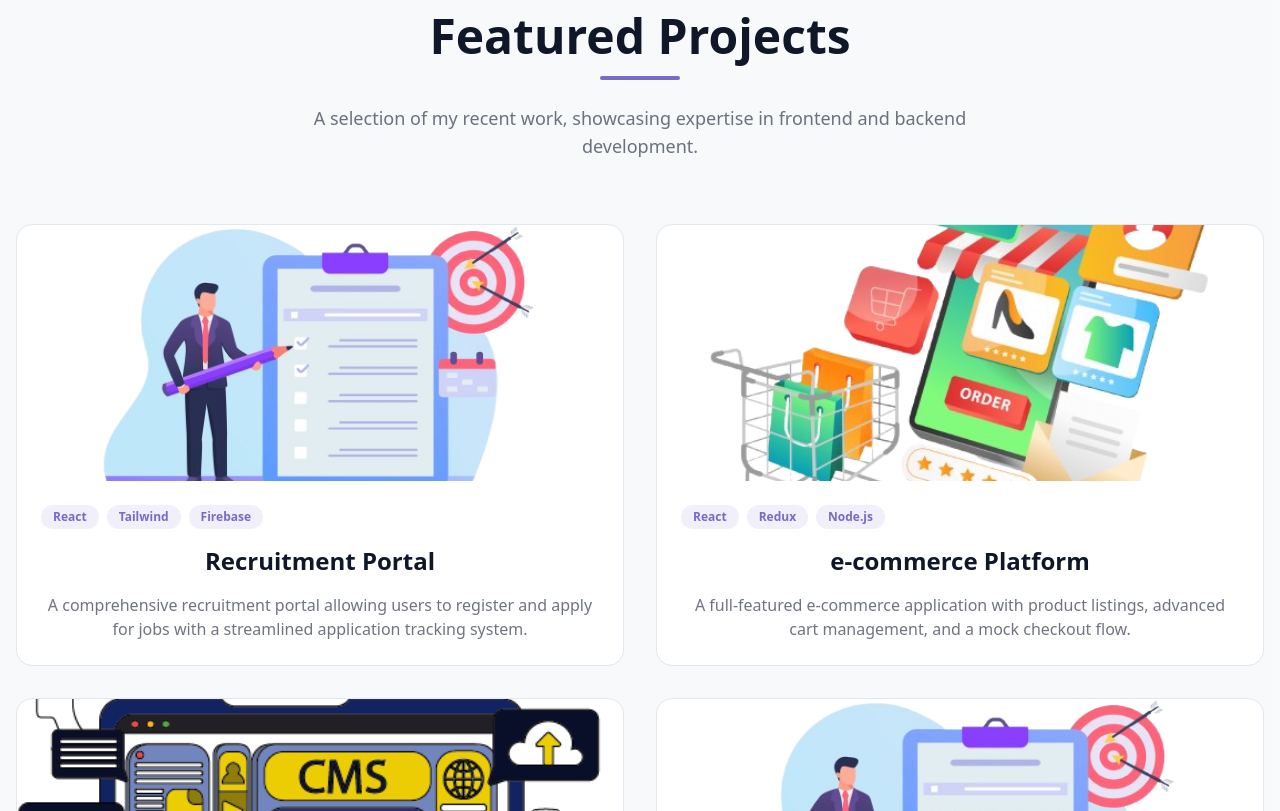
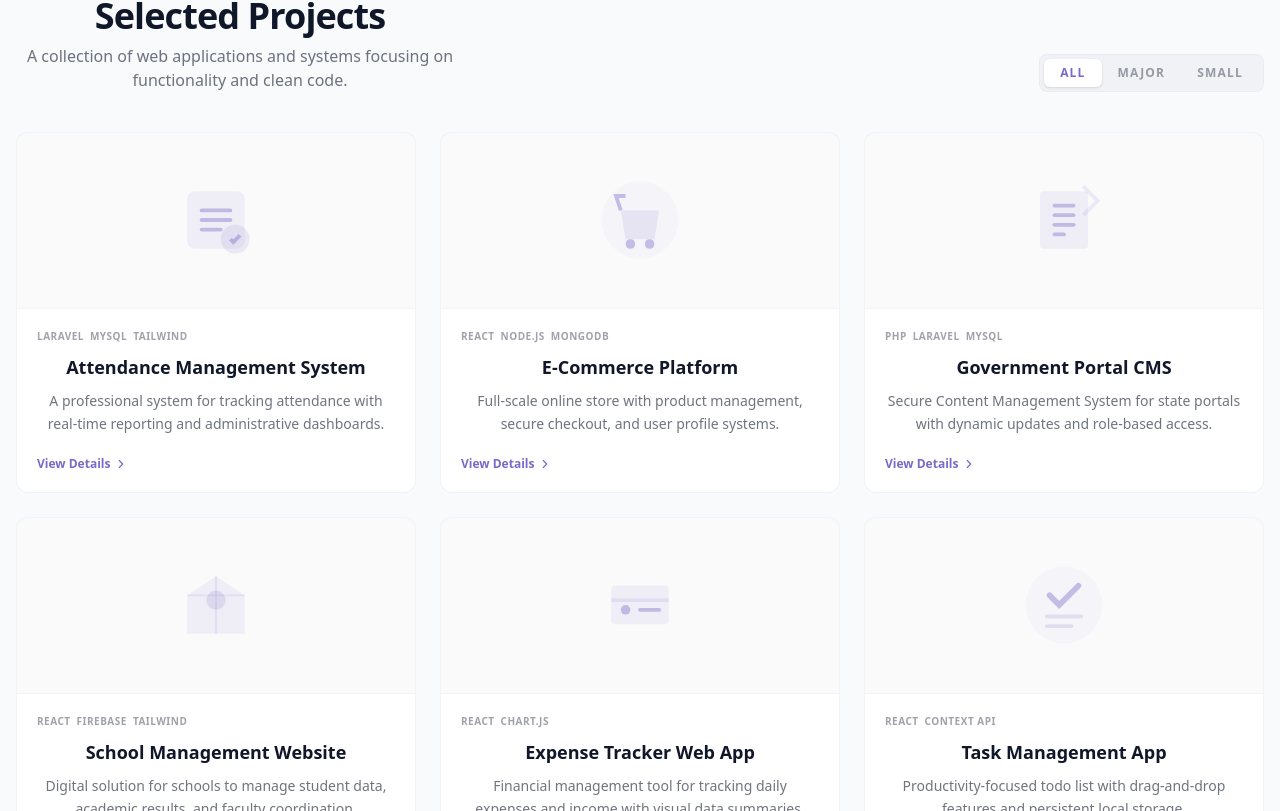
Before and after one commit to konwardk/portfolio, a React (Vite) app: page / in a window 1280 px wide. Shown: the part 1809-2620 px from the top of the page. Built offline with nearby package versions, Linux system fonts and the light colour scheme.

Commit message:
working on mail service

```diff
--- a/package.json
+++ b/package.json
@@ -10,6 +10,7 @@
     "preview": "vite preview"
   },
   "dependencies": {
+    "@emailjs/browser": "^4.4.1",
     "@radix-ui/react-toast": "^1.2.11",
     "@tailwindcss/vite": "^4.1.4",
     "class-variance-authority": "^0.7.1",
--- a/src/components/Projects.jsx
+++ b/src/components/Projects.jsx
@@ -1,118 +1,218 @@
 /* eslint-disable react/prop-types */
-import { motion } from "framer-motion";
-import { ExternalLink, Github } from "lucide-react";
+import { motion, AnimatePresence } from "framer-motion";
+import {
+  ExternalLink,
+  Github,
+  Folder,
+  Layout,
+  Code,
+  Monitor,
+  ChevronRight
+} from "lucide-react";
+import { useState } from "react";
 
 const projectData = [
+  // Major Projects
   {
-    title: "Recruitment Portal",
-    description: "A comprehensive recruitment portal allowing users to register and apply for jobs with a streamlined application tracking system.",
-    image: "/projects/todo-vector.png",
-    tags: ["React", "Tailwind", "Firebase"],
+    title: "Attendance Management System",
+    description: "A professional system for tracking attendance with real-time reporting and administrative dashboards.",
+    svg: (
+      <svg viewBox="0 0 100 100" className="w-24 h-24 text-primary/40">
+        <rect x="20" y="20" width="60" height="60" rx="8" fill="currentColor" opacity="0.2" />
+        <path d="M35 40h30M35 50h30M35 60h20" stroke="currentColor" strokeWidth="4" strokeLinecap="round" />
+        <circle cx="70" cy="70" r="15" fill="currentColor" opacity="0.3" />
+        <path d="M65 70l3 3 7-7" stroke="currentColor" strokeWidth="4" fill="none" />
+      </svg>
+    ),
+    tags: ["Laravel", "MySQL", "Tailwind"],
+    category: "major",
     link: "#",
     github: "#"
   },
   {
-    title: "e-commerce Platform",
-    description: "A full-featured e-commerce application with product listings, advanced cart management, and a mock checkout flow.",
-    image: "/projects/ecommerce-vector.png",
-    tags: ["React", "Redux", "Node.js"],
+    title: "E-Commerce Platform",
+    description: "Full-scale online store with product management, secure checkout, and user profile systems.",
+    svg: (
+      <svg viewBox="0 0 100 100" className="w-24 h-24 text-primary/40">
+        <circle cx="50" cy="50" r="40" fill="currentColor" opacity="0.1" />
+        <path d="M30 40h40l-5 30H35z" fill="currentColor" opacity="0.3" />
+        <path d="M30 40L25 25h10" stroke="currentColor" strokeWidth="4" fill="none" />
+        <circle cx="40" cy="75" r="5" fill="currentColor" />
+        <circle cx="60" cy="75" r="5" fill="currentColor" />
+      </svg>
+    ),
+    tags: ["React", "Node.js", "MongoDB"],
+    category: "major",
     link: "#",
     github: "#"
   },
   {
-    title: "Government State Portal CMS",
-    description: "A secure Content Management System built for the Meghalaya State Portal, focusing on content integrity and role-based access.",
-    image: "/projects/cms-vector.png",
-    tags: ["Laravel", "MySQL", "Bootstrap"],
+    title: "Government Portal CMS",
+    description: "Secure Content Management System for state portals with dynamic updates and role-based access.",
+    svg: (
+      <svg viewBox="0 0 100 100" className="w-24 h-24 text-primary/40">
+        <rect x="25" y="20" width="50" height="60" rx="4" fill="currentColor" opacity="0.2" />
+        <path d="M40 35h20M40 45h20M40 55h20M40 65h10" stroke="currentColor" strokeWidth="4" strokeLinecap="round" />
+        <path d="M70 15l15 15-15 15" stroke="currentColor" strokeWidth="4" fill="none" opacity="0.3" />
+      </svg>
+    ),
+    tags: ["PHP", "Laravel", "MySQL"],
+    category: "major",
+    link: "#",
+    github: "#"
+  },
+  {
+    title: "School Management Website",
+    description: "Digital solution for schools to manage student data, academic results, and faculty coordination.",
+    svg: (
+      <svg viewBox="0 0 100 100" className="w-24 h-24 text-primary/40">
+        <path d="M20 80h60V40L50 20 20 40z" fill="currentColor" opacity="0.2" />
+        <path d="M50 20v60M20 40h60" stroke="currentColor" strokeWidth="2" opacity="0.3" />
+        <circle cx="50" cy="45" r="10" fill="currentColor" opacity="0.4" />
+      </svg>
+    ),
+    tags: ["React", "Firebase", "Tailwind"],
+    category: "major",
+    link: "#",
+    github: "#"
+  },
+  {
+    title: "Expense Tracker Web App",
+    description: "Financial management tool for tracking daily expenses and income with visual data summaries.",
+    svg: (
+      <svg viewBox="0 0 100 100" className="w-24 h-24 text-primary/40">
+        <rect x="20" y="30" width="60" height="40" rx="4" fill="currentColor" opacity="0.2" />
+        <path d="M20 45h60" stroke="currentColor" strokeWidth="4" opacity="0.3" />
+        <circle cx="35" cy="55" r="5" fill="currentColor" />
+        <path d="M50 55h20" stroke="currentColor" strokeWidth="4" strokeLinecap="round" />
+      </svg>
+    ),
+    tags: ["React", "Chart.js"],
+    category: "minor",
     link: "#",
     github: "#"
   },
   {
     title: "Task Management App",
-    description: "A productivity-focused todo application with local persistence, category filtering, and an intuitive drag-and-drop interface.",
-    image: "/projects/todo-vector.png",
-    tags: ["React", "Context API", "Local Storage"],
+    description: "Productivity-focused todo list with drag-and-drop features and persistent local storage.",
+    svg: (
+      <svg viewBox="0 0 100 100" className="w-24 h-24 text-primary/40">
+        <circle cx="50" cy="50" r="40" fill="currentColor" opacity="0.1" />
+        <path d="M35 40l10 10 20-20" stroke="currentColor" strokeWidth="6" fill="none" strokeLinecap="round" />
+        <rect x="30" y="60" width="40" height="4" rx="2" fill="currentColor" opacity="0.4" />
+        <rect x="30" y="70" width="30" height="4" rx="2" fill="currentColor" opacity="0.4" />
+      </svg>
+    ),
+    tags: ["React", "Context API"],
+    category: "minor",
     link: "#",
     github: "#"
-  },
+  }
 ];
 
-const ProjectCard = ({ project, index }) => {
-  const { title, description, image, tags, link, github } = project;
+const ProjectCard = ({ project }) => {
+  const { title, description, svg, tags, link, github } = project;
   return (
     <motion.div
-      initial={{ opacity: 0, y: 20 }}
-      whileInView={{ opacity: 1, y: 0 }}
-      transition={{ delay: index * 0.1 }}
-      viewport={{ once: true, margin: "-50px" }}
-      className="group relative bg-card border border-border rounded-2xl overflow-hidden hover:shadow-2xl hover:shadow-primary/10 transition-all duration-500"
+      layout
+      initial={{ opacity: 0, y: 10 }}
+      animate={{ opacity: 1, y: 0 }}
+      exit={{ opacity: 0, y: 10 }}
+      className="group bg-card border border-border/50 rounded-xl overflow-hidden hover:border-primary/40 transition-all duration-300"
     >
-      {/* Image Container */}
-      <div className="relative h-64 overflow-hidden">
-        <img
-          src={image}
-          alt={title}
-          className="w-full h-full object-cover transition-transform duration-500 group-hover:scale-110"
-        />
-        <div className="absolute inset-0 bg-gradient-to-t from-background/90 via-background/20 to-transparent opacity-0 group-hover:opacity-100 transition-opacity duration-300 flex items-center justify-center gap-4">
-          <a href={github} className="p-3 bg-white/10 backdrop-blur-md rounded-full hover:bg-white/20 transition-colors">
-            <Github className="w-6 h-6 text-white" />
+      {/* Consistent Background Container */}
+      <div className="relative h-44 bg-foreground/[0.02] flex items-center justify-center border-b border-border/30">
+        <div className="transition-transform duration-500 group-hover:scale-110">
+          {svg}
+        </div>
+
+        {/* Subtle Overlay Actions */}
+        <div className="absolute inset-0 bg-background/60 opacity-0 group-hover:opacity-100 transition-opacity duration-300 flex items-center justify-center gap-4">
+          <a href={github} className="p-2 bg-card border border-border rounded-lg hover:text-primary transition-colors shadow-sm">
+            <Github size={20} />
           </a>
-          <a href={link} className="p-3 bg-white/10 backdrop-blur-md rounded-full hover:bg-white/20 transition-colors">
-            <ExternalLink className="w-6 h-6 text-white" />
+          <a href={link} className="p-2 bg-card border border-border rounded-lg hover:text-primary transition-colors shadow-sm">
+            <ExternalLink size={20} />
           </a>
         </div>
       </div>
 
       {/* Content */}
-      <div className="p-6 space-y-4">
-        <div className="flex flex-wrap gap-2">
-          {tags.map(tag => (
-            <span key={tag} className="px-3 py-1 bg-primary/10 text-primary text-xs font-semibold rounded-full">
+      <div className="p-5 space-y-3">
+        <div className="flex flex-wrap gap-1.5">
+          {tags.slice(0, 3).map(tag => (
+            <span key={tag} className="text-[10px] uppercase tracking-wider font-bold text-foreground/40">
               {tag}
             </span>
           ))}
         </div>
-        <h3 className="text-2xl font-bold group-hover:text-primary transition-colors">{title}</h3>
-        <p className="text-foreground/60 line-clamp-3">{description}</p>
+        <h3 className="text-lg font-bold group-hover:text-primary transition-colors leading-tight">{title}</h3>
+        <p className="text-foreground/60 text-sm line-clamp-2 leading-relaxed">{description}</p>
+
+        <div className="pt-2 flex items-center text-primary text-xs font-semibold group-hover:gap-2 gap-1 transition-all">
+          <span>View Details</span>
+          <ChevronRight size={14} />
+        </div>
       </div>
     </motion.div>
   );
 };
 
 export const Projects = () => {
+  const [filter, setFilter] = useState("all");
+
+  const filteredProjects = filter === "all"
+    ? projectData
+    : projectData.filter(p => p.category === filter);
+
   return (
-    <section className="relative z-10 py-24 px-4 bg-background/50" id="project">
+    <section className="relative z-10 py-20 px-4" id="project">
       <div className="max-w-7xl mx-auto">
-        <div className="flex flex-col items-center mb-16">
-          <motion.h2
-            initial={{ opacity: 0, y: 20 }}
-            whileInView={{ opacity: 1, y: 0 }}
-            viewport={{ once: true, margin: "-100px" }}
-            className="text-4xl md:text-5xl font-bold text-center mb-4"
-          >
-            Featured Projects
-          </motion.h2>
-          <div className="w-20 h-1 bg-primary rounded-full" />
-          <p className="mt-6 text-lg text-foreground/60 text-center max-w-2xl">
-            A selection of my recent work, showcasing expertise in frontend and backend development.
-          </p>
+        <div className="flex flex-col md:flex-row md:items-end justify-between mb-10 gap-6">
+          <div className="space-y-2">
+            <h2 className="text-3xl md:text-4xl font-bold tracking-tight">Selected Projects</h2>
+            <p className="text-foreground/60 max-w-md">A collection of web applications and systems focusing on functionality and clean code.</p>
+          </div>
+
+          {/* Minimalist Tabs */}
+          <div className="flex bg-foreground/[0.03] p-1 rounded-lg border border-border/50">
+            {["all", "major", "minor"].map((tab) => (
+              <button
+                key={tab}
+                onClick={() => setFilter(tab)}
+                className={`px-4 py-1.5 rounded-md text-xs font-bold uppercase tracking-widest transition-all ${
+                  filter === tab
+                  ? 'bg-card text-primary shadow-sm'
+                  : 'text-foreground/40 hover:text-foreground'
+                }`}
+              >
+                {tab === 'minor' ? 'Small' : tab}
+              </button>
+            ))}
+          </div>
         </div>
 
-        <div className="grid grid-cols-1 md:grid-cols-2 gap-8">
-          {projectData.map((project, index) => (
-            <ProjectCard key={index} project={project} index={index} />
-          ))}
-        </div>
+        <motion.div
+          layout
+          className="grid grid-cols-1 sm:grid-cols-2 lg:grid-cols-3 gap-6"
+        >
+          <AnimatePresence mode="popLayout">
+            {filteredProjects.map((project) => (
+              <ProjectCard key={project.title} project={project} />
+            ))}
+          </AnimatePresence>
+        </motion.div>
 
-        <div className="mt-16 text-center">
+        <div className="mt-16 border-t border-border/50 pt-8 flex flex-col md:flex-row items-center justify-between gap-4">
+          <p className="text-foreground/40 text-sm italic">Continuous learning through building.</p>
           <a
             href="https://github.com/"
             target="_blank"
             rel="noopener noreferrer"
-            className="inline-flex items-center gap-2 text-primary font-semibold hover:underline"
+            className="flex items-center gap-2 text-sm font-bold text-foreground/80 hover:text-primary transition-colors"
           >
-            See more on GitHub <ExternalLink className="w-4 h-4" />
+            <Github size={18} />
+            Check Github Repository
           </a>
         </div>
       </div>
```
Also changed, not shown: src/components/Contact.jsx (+89 -10 lines), 1 other file (tests, documents, lock files or other folders).
